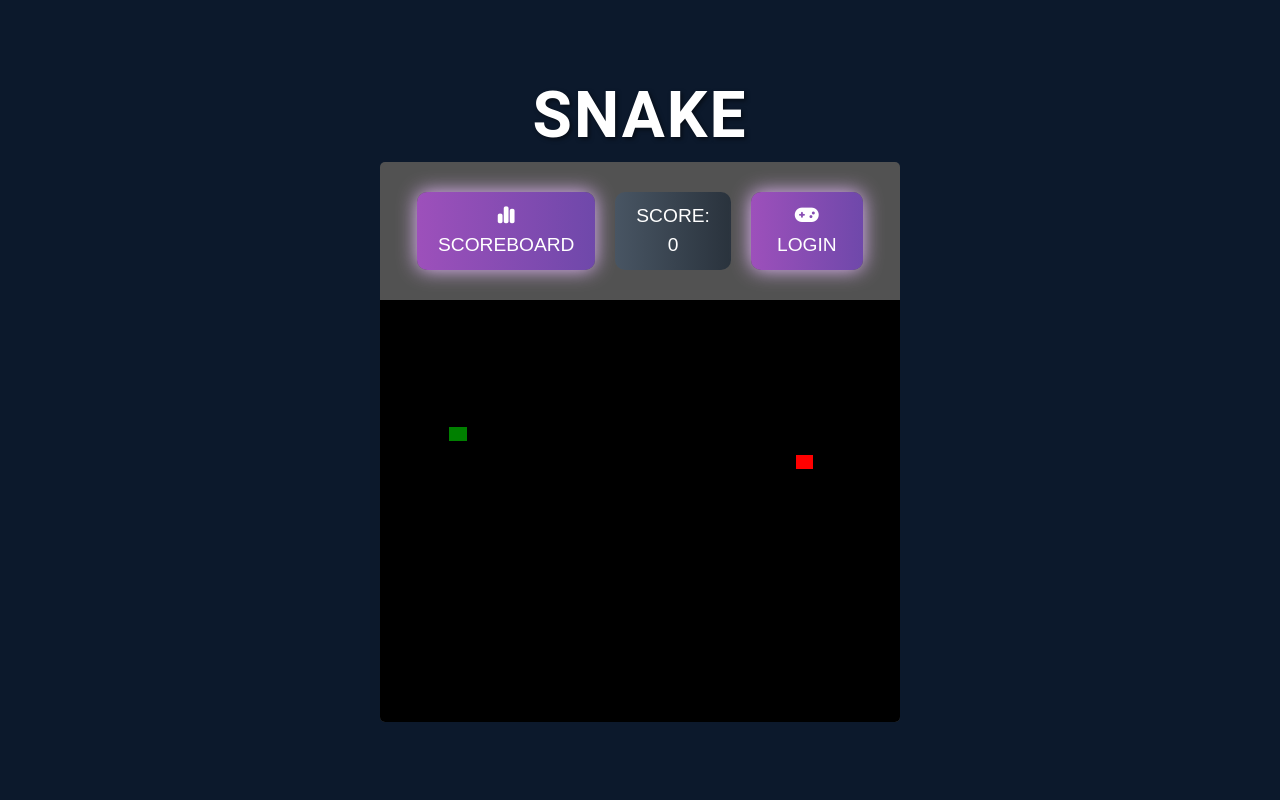
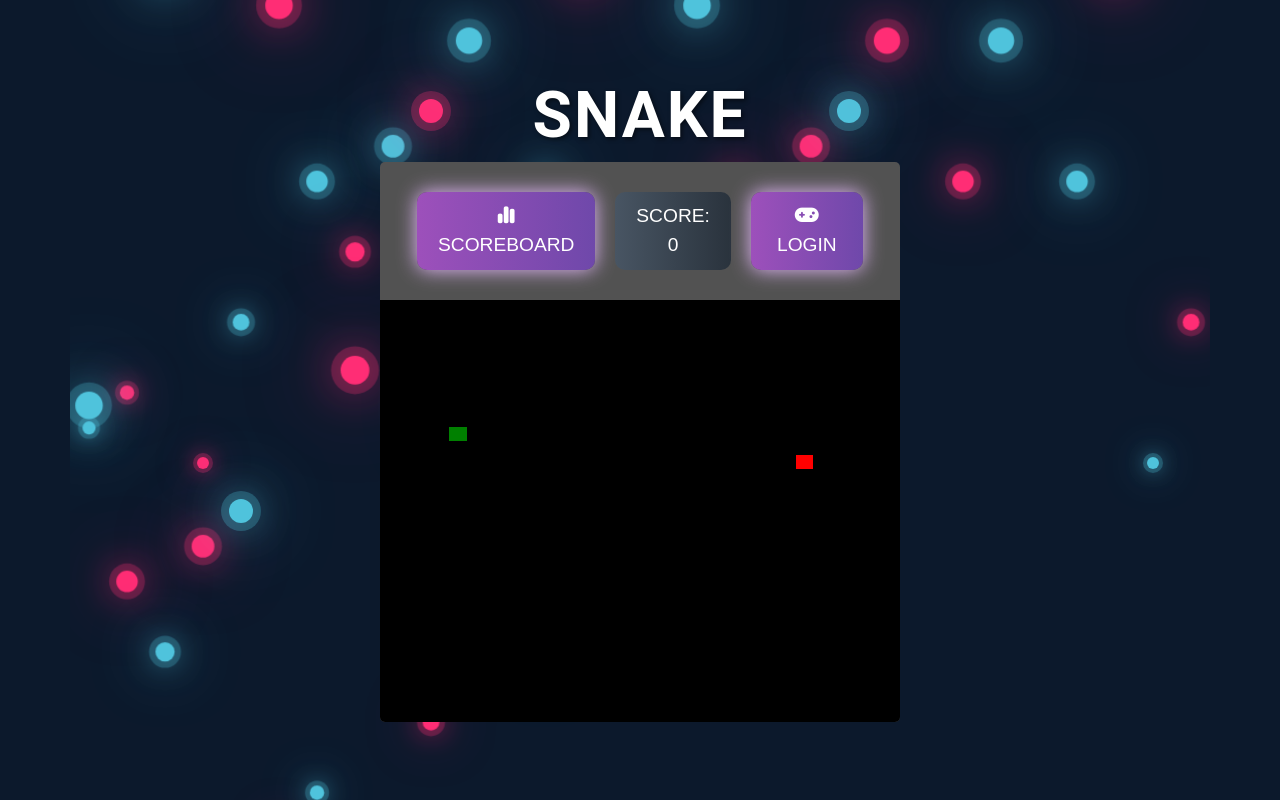
Before and after one commit to Alonsoj28/SnakeGame, a plain HTML site: page index.html in a window 1280 px wide. Drawn offline with nearby package versions, Linux system fonts and the light colour scheme.

Commit message:
con fondo

```diff
--- a/index.html
+++ b/index.html
@@ -11,12 +11,70 @@
   <link href="https://cdn.jsdelivr.net/npm/bootstrap@5.2.1/dist/css/bootstrap.min.css" rel="stylesheet"
     integrity="sha384-iYQeCzEYFbKjA/T2uDLTpkwGzCiq6soy8tYaI1GyVh/UjpbCx/TYkiZhlZB6+fzT" crossorigin="anonymous">
     <link rel="stylesheet" href="style.css">
+    <link rel="stylesheet" href="style-bg.css">
+
 
 
 
 </head>
 
 <body>
+
+    <div class="container" style="position: fixed; z-index: -1;">
+        <div class="bubbles">
+            <span style="--i:11;"></span>
+            <span style="--i:12;"></span>
+            <span style="--i:24;"></span>
+            <span style="--i:10;"></span>
+            <span style="--i:14;"></span>
+            <span style="--i:23;"></span>
+            <span style="--i:18;"></span>
+            <span style="--i:16;"></span>
+            <span style="--i:19;"></span>
+            <span style="--i:20;"></span>
+            <span style="--i:22;"></span>
+            <span style="--i:25;"></span>
+            <span style="--i:18;"></span>
+            <span style="--i:24;"></span>
+            <span style="--i:10;"></span>
+            <span style="--i:14;"></span>
+            <span style="--i:23;"></span>
+            <span style="--i:18;"></span>
+            <span style="--i:16;"></span>
+            <span style="--i:19;"></span>
+            <span style="--i:20;"></span>
+            <span style="--i:22;"></span>
+            <span style="--i:25;"></span>
+            <span style="--i:18;"></span>
+            <span style="--i:22;"></span>
+            <span style="--i:25;"></span>
+            <span style="--i:18;"></span>
+            <span style="--i:24;"></span>
+            <span style="--i:10;"></span>
+            <span style="--i:14;"></span>
+            <span style="--i:23;"></span>
+            <span style="--i:18;"></span>
+            <span style="--i:16;"></span>
+            <span style="--i:19;"></span>
+            <span style="--i:20;"></span>
+            <span style="--i:11;"></span>
+            <span style="--i:12;"></span>
+            <span style="--i:24;"></span>
+            <span style="--i:10;"></span>
+            <span style="--i:14;"></span>
+            <span style="--i:23;"></span>
+            <span style="--i:18;"></span>
+            <span style="--i:16;"></span>
+            <span style="--i:19;"></span>
+            <span style="--i:20;"></span>
+            <span style="--i:22;"></span>
+            <span style="--i:25;"></span>
+            <span style="--i:18;"></span>
+            <span style="--i:24;"></span>
+            <span style="--i:10;"></span>
+
+        </div>
+    </div>
   <header>
     <div class="modal fade" id="scoreboard" tabindex="-1" role="dialog" aria-labelledby="modalTitleId" aria-hidden="true">
         <div class="modal-dialog modal-dialog-scrollable modal-dialog-centered modal-md" role="document">
```
